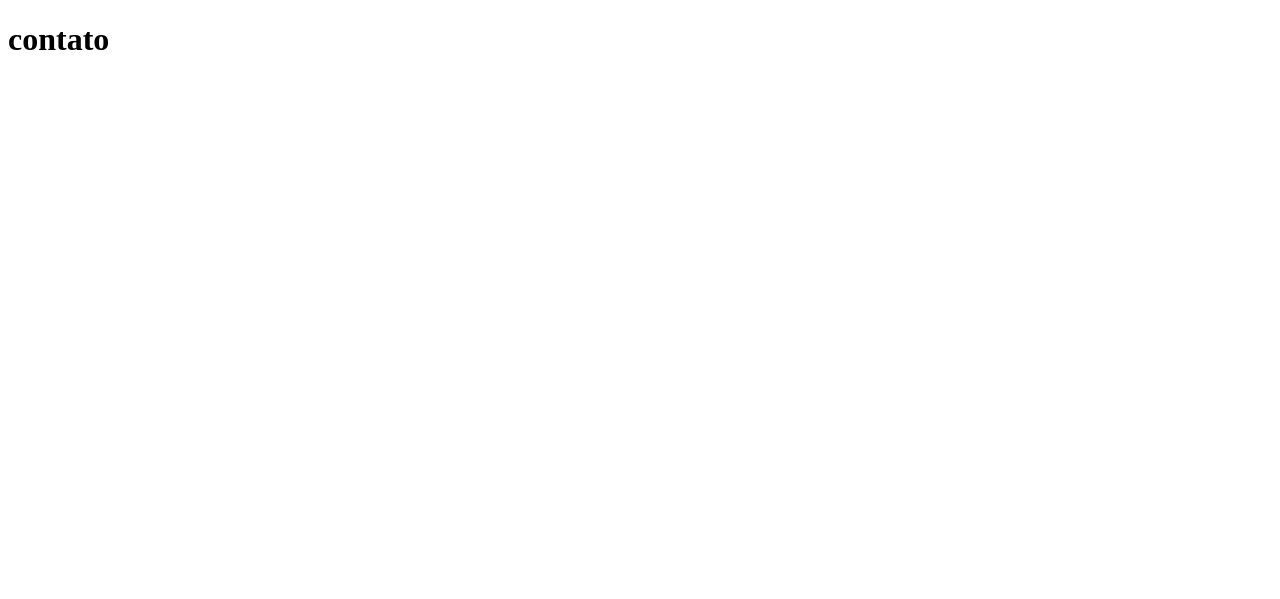
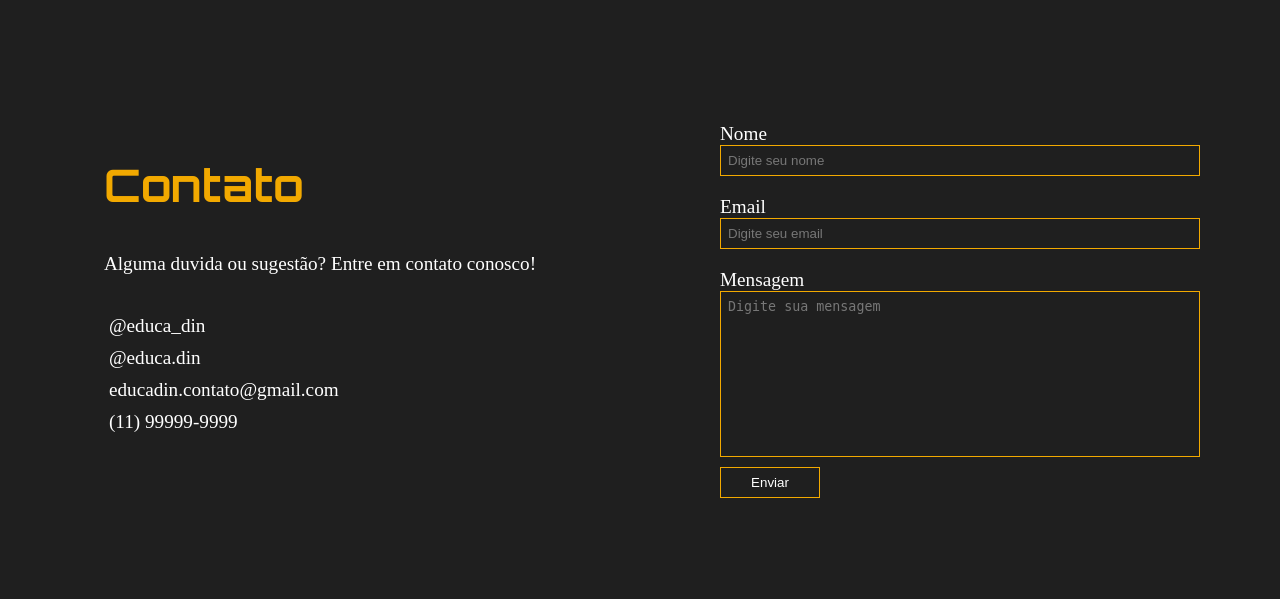
Before and after one commit to xLucasVinicius/EducaDin-teste, a PHP site: page /EducaDin-teste/Paginas/contato.php in a window 1280 px wide. Before the commit the part shown is almost empty. Shown: the top 599 px of the page. Run offline with PHP 8.4, Linux system fonts and the light colour scheme.

Commit message:
pagina contato

```diff
--- a/Paginas/contato.php
+++ b/Paginas/contato.php
@@ -5,8 +5,52 @@
     <meta name="viewport" content="width=device-width, initial-scale=1.0">
     <title>EducaDin</title>
     <link rel="stylesheet" href="../Style/contato/contato.css">
+    <link rel="stylesheet" href="../Style/contato/contato-media.css">
 </head>
 <body>
-    <h1>contato</h1>
+    <section class="conteudo-contato">
+        <section class="infos-contato">
+            <div class="texto-infos">
+                <h1>Contato</h1>
+                <p>Alguma duvida ou sugestão? Entre em contato conosco!</p>
+                <div class="redes-contato">
+                    <a href="https://www.instagram.com/educa_din/" target="_blank">
+                        <i class="bi bi-instagram"></i>
+                        @educa_din
+                    </a>
+                    <a href="https://www.facebook.com/educa.din" target="_blank">
+                        <i class="bi bi-facebook"></i>
+                        @educa.din
+                    </a>
+                    <a href="" target="_blank">
+                        <i class="bi bi-envelope-at"></i>
+                        educadin.contato@gmail.com
+                    </a>
+                    <a href="" target="_blank">
+                        <i class="bi bi-telephone"></i>
+                        (11) 99999-9999
+                    </a>
+                </div>
+            </div>
+
+        </section>
+        <section class="form-contato">
+            <form action="https://api.staticforms.xyz/submit" method="post">
+                <input type="hidden" name="accessKey" value="9043c0d8-f2d5-410a-8614-52252954f318">
+                <label for="nome">Nome</label>
+                <input type="text" name="nome" id="nome" placeholder="Digite seu nome">
+
+                <label for="email">Email</label>
+                <input type="email" name="email" id="email" placeholder="Digite seu email">
+
+                <label for="mensagem">Mensagem</label>
+                <textarea name="mensagem" id="mensagem" cols="30" rows="10" placeholder="Digite sua mensagem"></textarea>
+
+                <input type="submit" value="Enviar">
+                <input type="text" name="honeypot" style="display: none;">
+                <input type="hidden" name="redirectTo" value="http://localhost:3000/EducaDin-teste/Paginas/navbar.php?page=contato">
+            </form>
+        </section>
+    </section>
 </body>
 </html>
--- a/Style/contato/contato.css
+++ b/Style/contato/contato.css
@@ -0,0 +1,154 @@
+@charset "UTF-8";
+
+@import url('https://fonts.googleapis.com/css2?family=Orbitron:wght@400..900&display=swap');
+
+:root {
+    --cor-principal: #f2a900;
+    --cor-fundo: #3D3D3D;
+    --cor-fundo-content: #1F1F1F;
+    --cor-txt: #FFFFFF;
+}
+
+* {
+    padding: 0;
+    margin: 0;
+    box-sizing: border-box;
+}
+
+html, body {
+    background-color: var(--cor-fundo-content);
+}
+
+section.conteudo-contato {
+        width: 100%;
+        height: 100%;
+        display: flex;
+        justify-content: space-around;
+        align-items: center;
+}
+
+section.conteudo-contato .infos-contato, section.conteudo-contato .form-contato {
+    width: 40%;
+    height: 100%;
+    display: flex;
+    flex-direction: column;
+    justify-content: center;
+    align-items: center;
+}
+
+.conteudo-contato .infos-contato .texto-infos {
+    height: 50%;
+    padding: 10px;
+    display: flex;
+    flex-direction: column;
+    justify-content: center;
+    gap: 30px;
+}
+
+.conteudo-contato .infos-contato .texto-infos h1 {
+    font-family: 'Orbitron', sans-serif;
+    margin-bottom: 10px;
+    font-size: 2.8rem;
+    color: var(--cor-principal);
+}
+
+.conteudo-contato .infos-contato .texto-infos p {
+    margin-bottom: 10px;
+    font-size: 1.2rem;
+    color: white;
+}
+
+.conteudo-contato .infos-contato .texto-infos .redes-contato {
+    display: flex;
+    flex-direction: column;
+}
+
+.conteudo-contato .infos-contato .texto-infos .redes-contato a {
+    text-decoration: none;
+    margin-bottom: 10px;
+    font-size: 1.2rem;
+    color: white;
+    transition: all .3s;
+}
+
+.conteudo-contato .infos-contato .texto-infos .redes-contato a:hover {
+    color: rgb(185, 185, 185);
+}
+
+.conteudo-contato .infos-contato .texto-infos .redes-contato a i {
+    color: var(--cor-principal);
+    margin: 0 5px 0 0;
+    transition: all .3s;
+}
+
+.conteudo-contato .infos-contato .texto-infos .redes-contato a:hover i {
+    color: #b88100;
+}
+
+section.conteudo-contato .form-contato form {
+    width: 500px;
+    height: 600px;
+    padding: 10px;
+    display: flex;
+    flex-direction: column;
+    justify-content: center;
+}
+
+section.conteudo-contato .form-contato form label {
+    margin-top: 20px;
+    font-size: 1.2rem;
+    color: white;
+}
+
+section.conteudo-contato .form-contato form input, section.conteudo-contato .form-contato form textarea {
+    padding: 7px;
+    background-color: transparent;
+    border: 1px solid var(--cor-principal);
+}
+
+section.conteudo-contato .form-contato form input:focus, section.conteudo-contato .form-contato form textarea:focus {
+    color: white;
+    outline: none;
+    border: 1px solid var(--cor-principal);
+}
+
+section.conteudo-contato .form-contato form input::placeholder, section.conteudo-contato .form-contato form textarea::placeholder {
+    color: rgb(119, 119, 119);
+}
+
+.form-contato form input:-webkit-autofill,
+.form-contato form input:-webkit-autofill:hover,
+.form-contato form input:-webkit-autofill:focus {
+    background-color: transparent !important;
+    color: white !important;
+    transition: background-color 5000s ease-in-out 0s;
+    -webkit-text-fill-color: white  !important;
+    caret-color: white;
+}
+
+.form-contato form textarea:-webkit-autofill,
+.form-contato form textarea:-webkit-autofill:hover,
+.form-contato form textarea:-webkit-autofill:focus {
+    background-color: transparent !important;
+    color: white !important;
+    transition: background-color 5000s ease-in-out 0s;
+    -webkit-text-fill-color: white  !important;
+    caret-color: white;
+}
+
+section.conteudo-contato .form-contato form textarea {
+    resize: none;
+}
+
+section.conteudo-contato .form-contato form input[type="submit"]
+{
+    width: 100px;
+    margin-top: 10px;
+    padding: 7px;
+    color: white;
+    transition: all .2s;
+}
+
+section.conteudo-contato .form-contato form input[type="submit"]:hover {
+    background-color: var(--cor-principal);
+}
```
Also changed, not shown: Style/contato/contato-media.css (added, +57 -0 lines).
